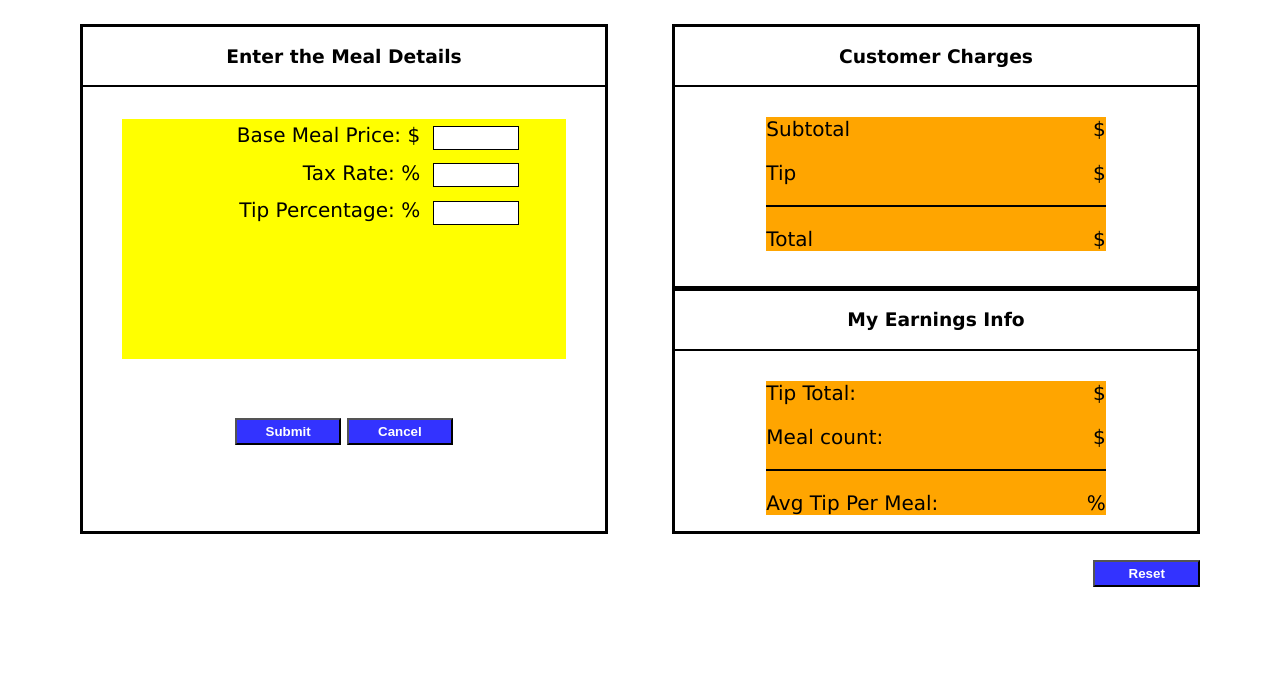
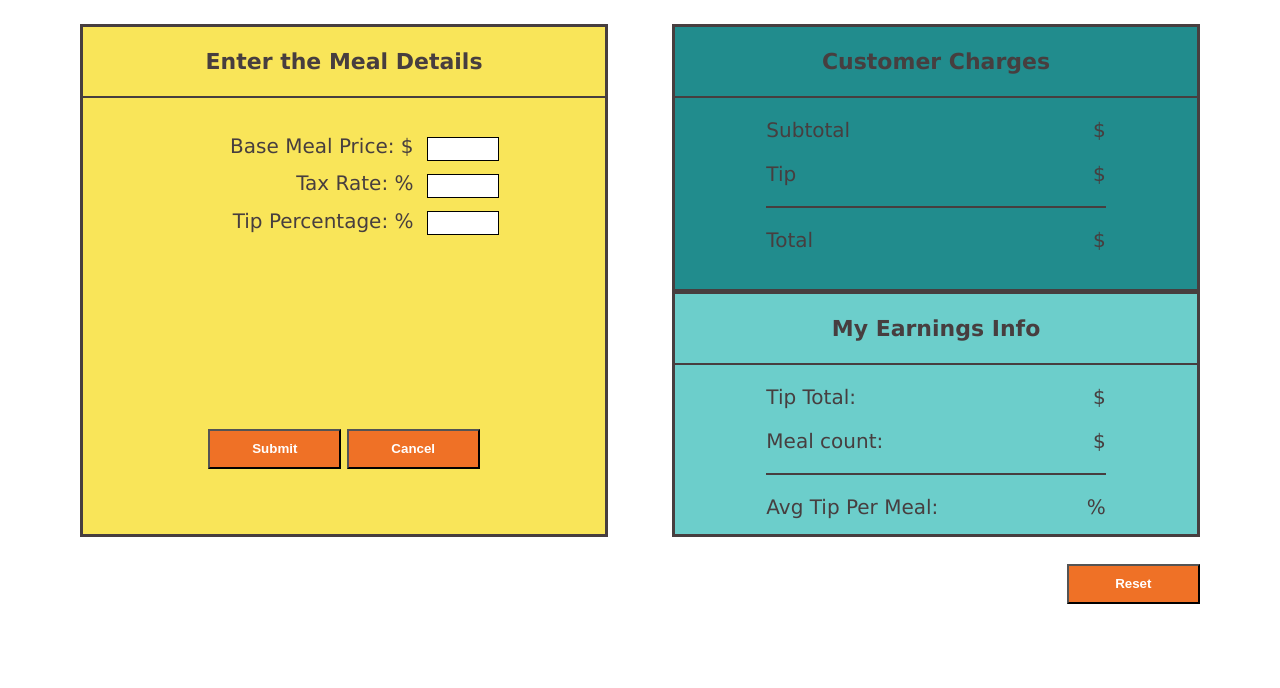
Before and after one commit to dxeware/waitstaff-calculator, a plain HTML site: page index.html in a window 1280 px wide. Shown: the part 112-800 px from the top of the page. Drawn offline with nearby package versions, Linux system fonts and the light colour scheme.

Commit message:
Added color and fixed some other css stuff

```diff
--- a/css/style.css
+++ b/css/style.css
@@ -1,6 +1,7 @@
 body {
   margin: 0 5em;
   font-family: "Lucida Grande", Arial, Serif;
+  color: #473E3F;
 }
 
 .flow {
@@ -17,6 +18,11 @@ body {
   width: auto;
   border-style: solid;
   text-align: center;
+  background-color: #218C8D;
+}
+
+.flow .yellow-block {
+  background-color: #F9E559;
 }
 
 .flow .buffer {
@@ -32,7 +38,7 @@ body {
   font-size: 48px;
   text-align: center;
   margin: 40px auto;
-  color: #3333FF;
+  color: #EF7126;
 }
 
 .customer-block {
@@ -47,30 +53,30 @@ body {
 input {
   margin: 0.5em;
   border: 1.5px solid black;
-  width: 6em;
+  width: 5em;
   height: 1.5em;
 }
-
 
 .meal {
     width: 85%;
     height: 15em;
     margin: 2em auto;
-    background-color: yellow;
 }
 
 .meal span {
   float: right;
-  margin-right: 2em;
+  margin-right: 3em;
   font-size: 20px;
 
 }
 
+.earnings-block {
+  background-color: #6CCECB;
+}
 
 .customer-block div, .earnings-block div {
     height: auto;
-    margin: 1.5em auto;
-    background-color: orange;
+    margin: 0.5em auto;
     text-align: left;
     font-size: 20px;
 
@@ -96,20 +102,21 @@ input {
 
 h1 {
   text-align: center;
+  font-size: 22px;
 }
 
 hr {
     border: 0;
-    border-bottom: 2px solid black;
-    background: black;
+    border-bottom: 2px solid #473E3F;
+    background: #473E3F;
 }
 
 button {
   display: inline-block;
   margin: 0 auto;
-  height: 2em;
-  width: 8em;
-  background-color: #3333FF;
+  height: 3em;
+  width: 10em;
+  background-color: #EF7126;
   margin-top: 2em;
   font-weight: bold;
   color: white;
@@ -119,7 +126,7 @@ button {
   float: right;
 }
 
-@media (max-width: 900px) {
+@media (max-width: 950px) {
   .inputs h1 {
     font-size: 18px;
   }
@@ -129,4 +136,13 @@ button {
   p {
     font-size: 16px;
   }
+  .customer-block div, .earnings-block div {
+    margin: 1.5em auto;
+  }
 }
+
+@media (max-width: 1000px) {
+  .meal span {
+    margin-right: 2em;
+  }
+}
--- a/index.html
+++ b/index.html
@@ -15,7 +15,7 @@
   </header>
   <section ng-controller="inputCtrl">
     <section class="flow">
-      <div class="inputs stretch">
+      <div class="inputs stretch yellow-block">
         <h1>Enter the Meal Details</h1>
         <hr>
         <div class="meal">
@@ -35,7 +35,7 @@
       </div>
       <div class="buffer">
       </div>
-      <div class="inputs stretch">
+      <div class="inputs stretch orange-block">
         <div class="customer-block">
           <h1>Customer Charges</h1>
           <hr>
```
